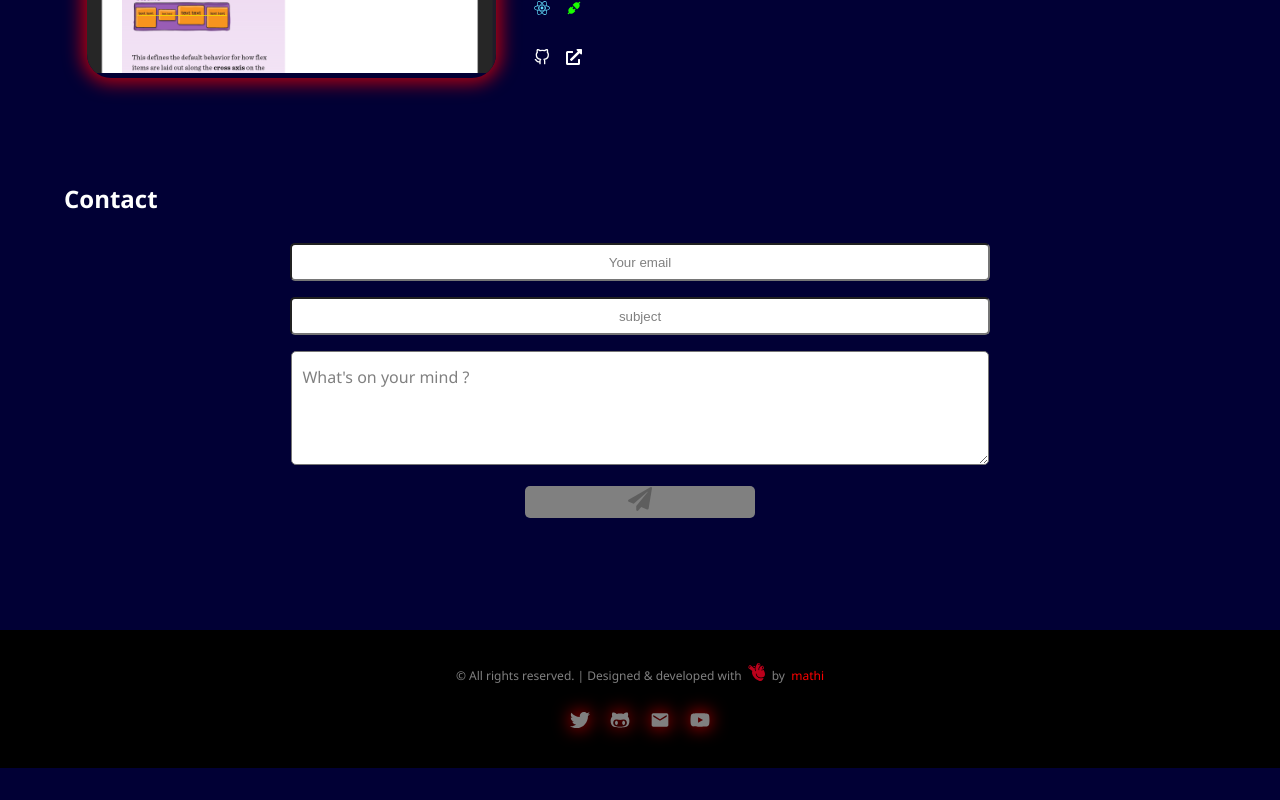
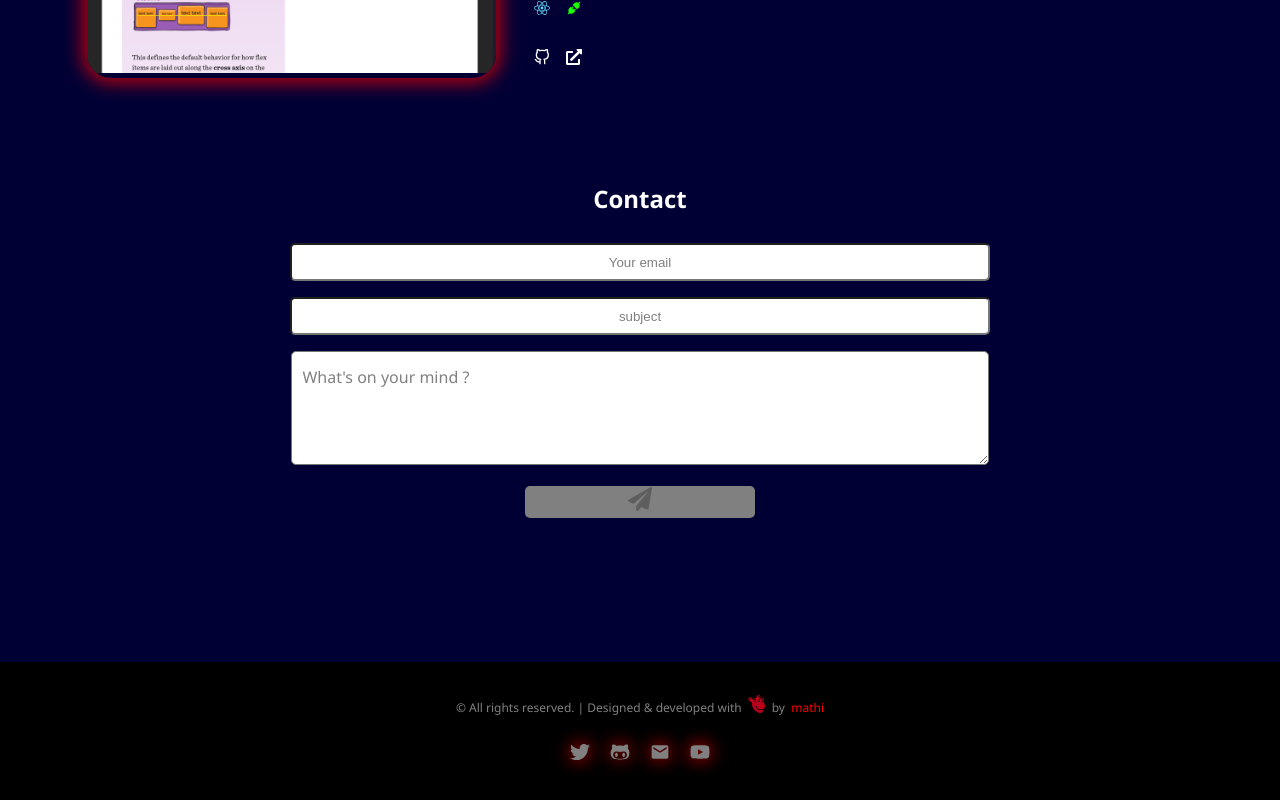
Before and after one commit to maathi/maathi.github.io, a React (Create React App) app: page / in a window 1280 px wide. Shown: the part 1472-2272 px from the top of the page. Before the commit the page ends 2240 px from the top, so only its background shows below. Built offline with nearby package versions, Linux system fonts and the light colour scheme.

Commit message:
contact text center

```diff
--- a/src/components/contact.jsx
+++ b/src/components/contact.jsx
@@ -54,7 +54,7 @@ class Contact extends Form {
 
   render() {
     return (
-      <div className="contact">
+      <section className="contact">
         <h2>Contact</h2>
         <form>
           <input
@@ -107,7 +107,7 @@ class Contact extends Form {
             couldn't send message!
           </p>
         </div>
-      </div>
+      </section>
     )
   }
 }
--- a/src/style/contact.css
+++ b/src/style/contact.css
@@ -1,5 +1,4 @@
 .contact {
-  margin: 4rem auto;
   animation-name: appear;
   animation-duration: 2s;
 }
```
